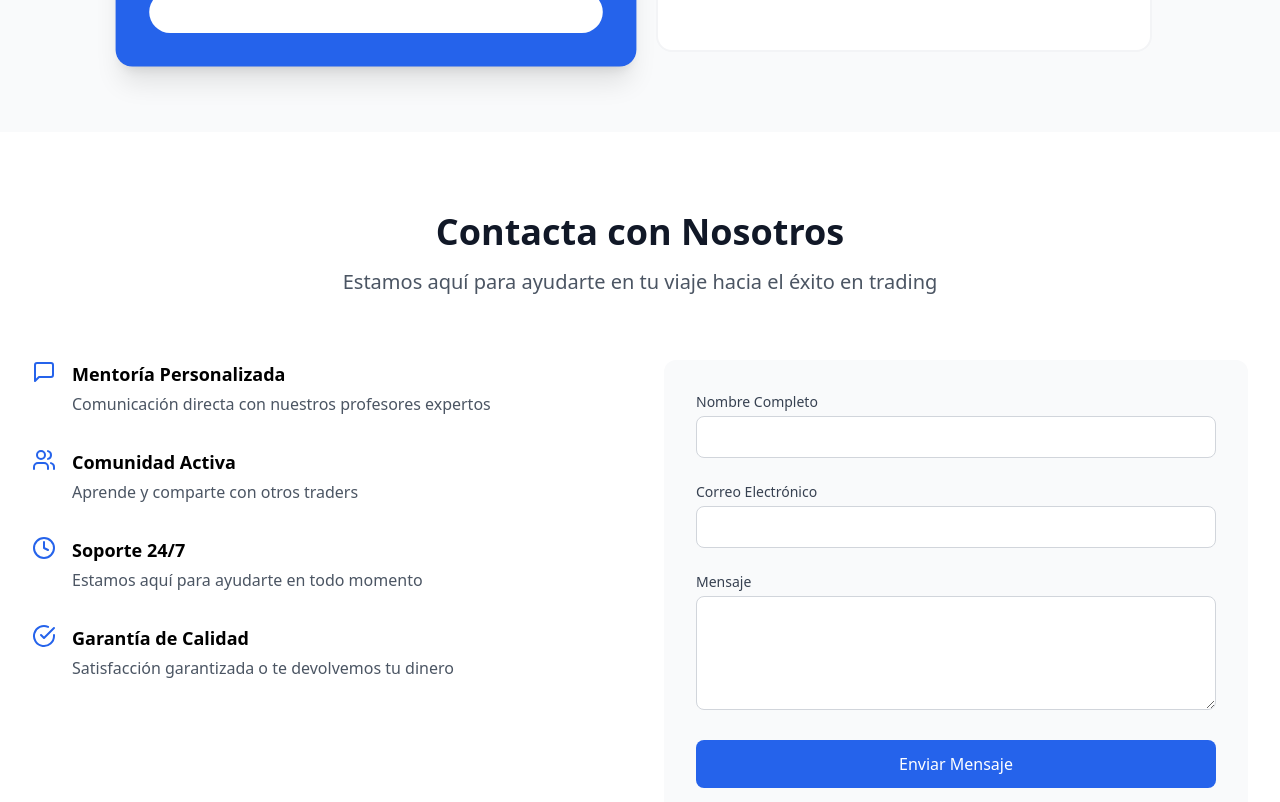
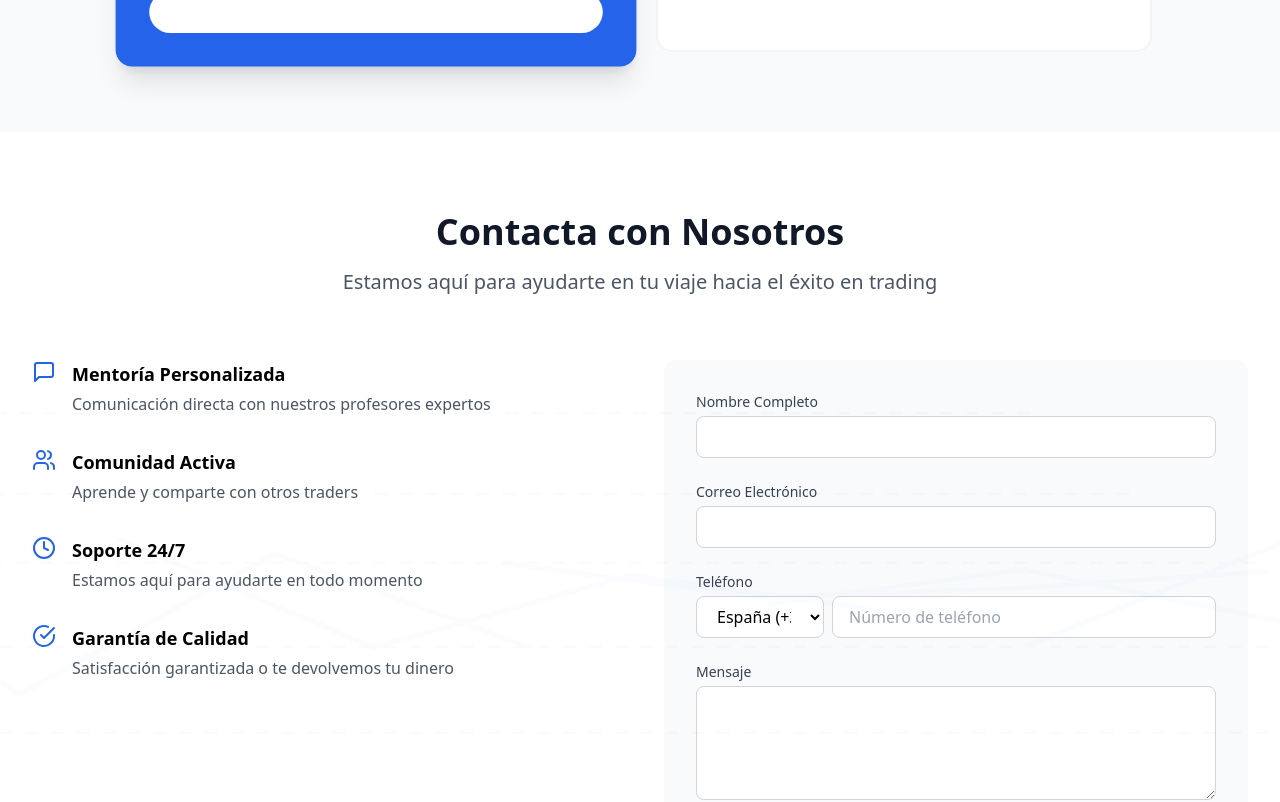
Before and after one commit to burnfeelings/fundex, a React (Vite) app: page / in a window 1280 px wide. Shown: the part 2260-3062 px from the top of the page. Built offline with nearby package versions, Linux system fonts and the light colour scheme.

Commit message:
Update src/components/Contact.tsx [BoltSync]

```diff
--- a/src/components/Contact.tsx
+++ b/src/components/Contact.tsx
@@ -1,6 +1,8 @@
 import React from 'react';
 import { Container } from './ui/Container';
 import { MessageSquare, Users, Clock, CheckCircle } from 'lucide-react';
+import { PhoneInput } from './ui/PhoneInput';
+import { ContactBackground } from './ui/ContactBackground';
 
 const benefits = [
   {
@@ -27,7 +29,8 @@ const benefits = [
 
 export function Contact() {
   return (
-    <div className="py-20 bg-white" id="contacto">
+    <div className="py-20 bg-white relative" id="contacto">
+      <ContactBackground />
       <Container>
         <div className="text-center mb-16">
           <h2 className="text-4xl font-bold text-gray-900 mb-4">
@@ -76,6 +79,12 @@ export function Contact() {
                 />
               </div>
               <div>
+                <label htmlFor="phone" className="block text-sm font-medium text-gray-700 mb-1">
+                  Teléfono
+                </label>
+                <PhoneInput />
+              </div>
+              <div>
                 <label htmlFor="message" className="block text-sm font-medium text-gray-700 mb-1">
                   Mensaje
                 </label>
```
